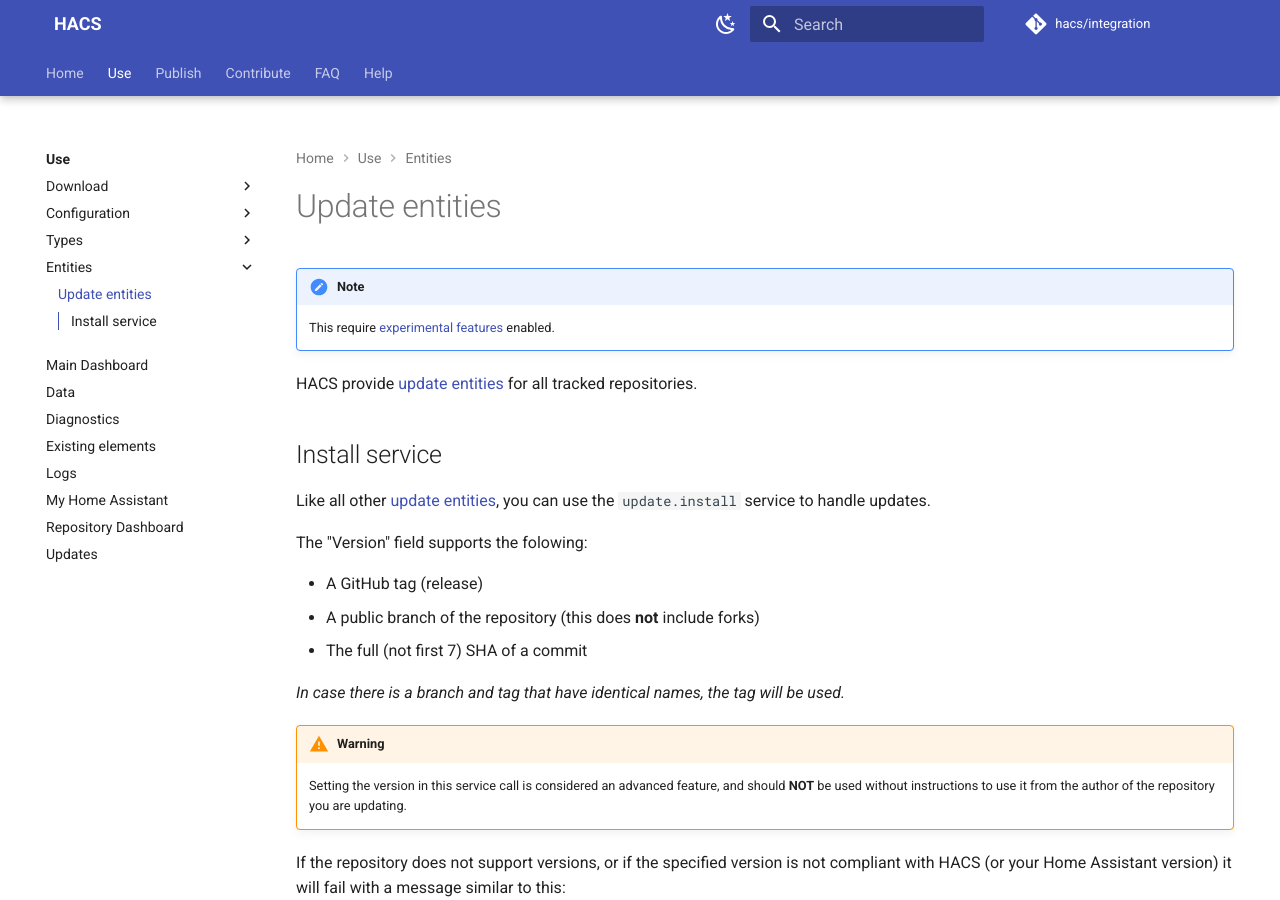
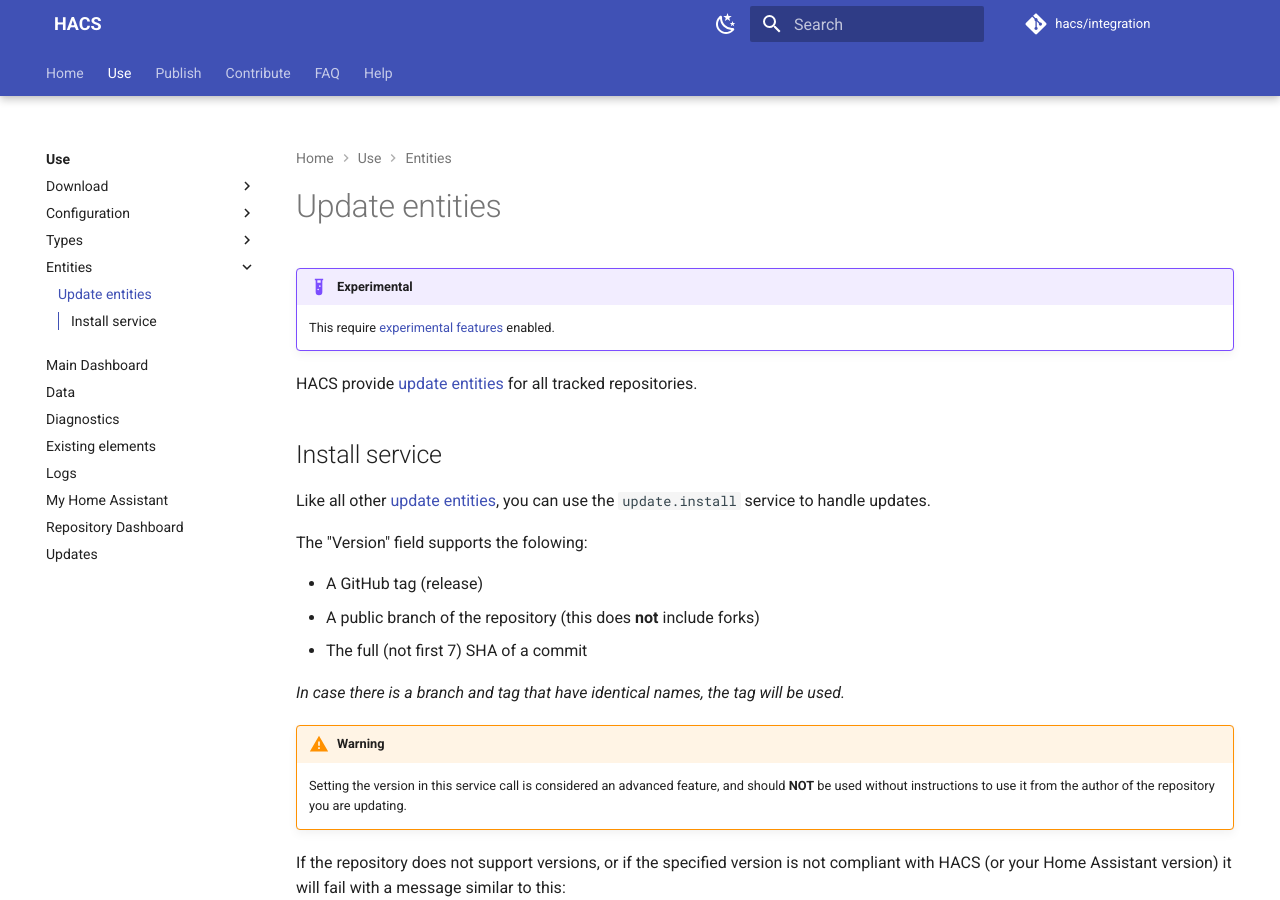
Before and after one commit to hacs/documentation, an MkDocs documentation site: the page built from source/docs/use/entities/update.md, in a window 1280 px wide and 900 px high. Built offline with MkDocs 1.6.1 and Material for MkDocs 9.7.7, drawn with Linux system fonts in a browser that asks for light colours; plug-ins that fetch from the network failed and are left out; comment, search, counter and statistics services are not loaded.

Commit message:
Add dynamic experimental feature block

```diff
--- a/source/docs/use/entities/update.md
+++ b/source/docs/use/entities/update.md
@@ -1,13 +1,8 @@
 ---
-id: update_entities
 title: Update entities
 description: 'Update entities'
+experimental: true
 ---
-
-!!! note
-    This require [experimental features](/docs/use/configuration/options.md#options) enabled.
-
-
 HACS provide [update entities](https://www.home-assistant.io/integrations/update/) for all tracked repositories.
 
 ## Install service
--- a/source/overrides/partials/content.html
+++ b/source/overrides/partials/content.html
@@ -1,5 +1,12 @@
 {% if page.file.src_path != "index.md" %}
     <h1>{{ page.title | d(config.site_name, true)}}</h1>
+{% endif %}
+
+{% if page.meta.experimental %}
+    <div class="admonition example">
+        <p class="admonition-title">Experimental</p>
+        <p>This require <a href="/docs/faq/experimental_features">experimental features</a> enabled.</p>
+    </div>
 {% endif %}
 {{ page.content }}
 {% set splitpath = page.file.src_path.split("/") %}
```
